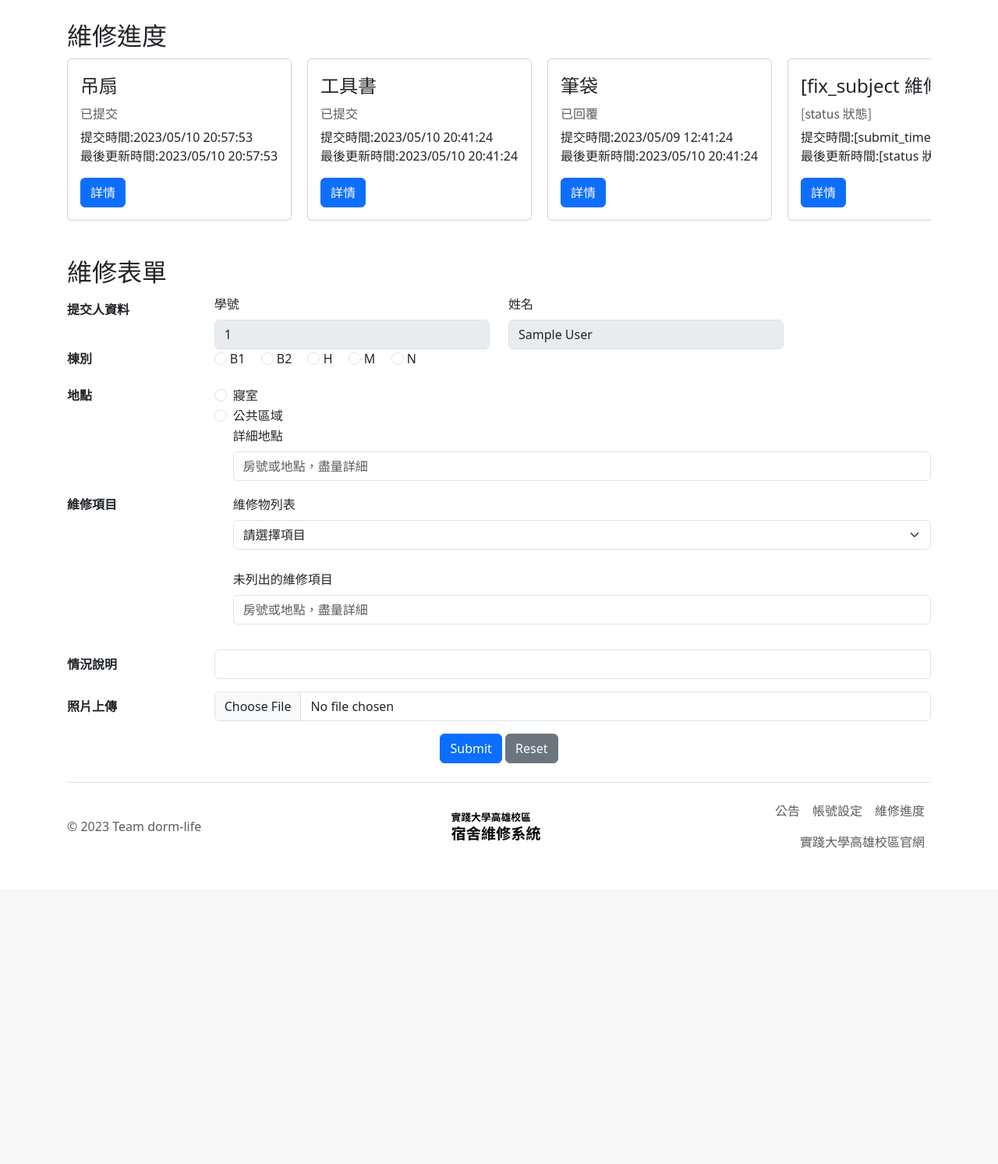
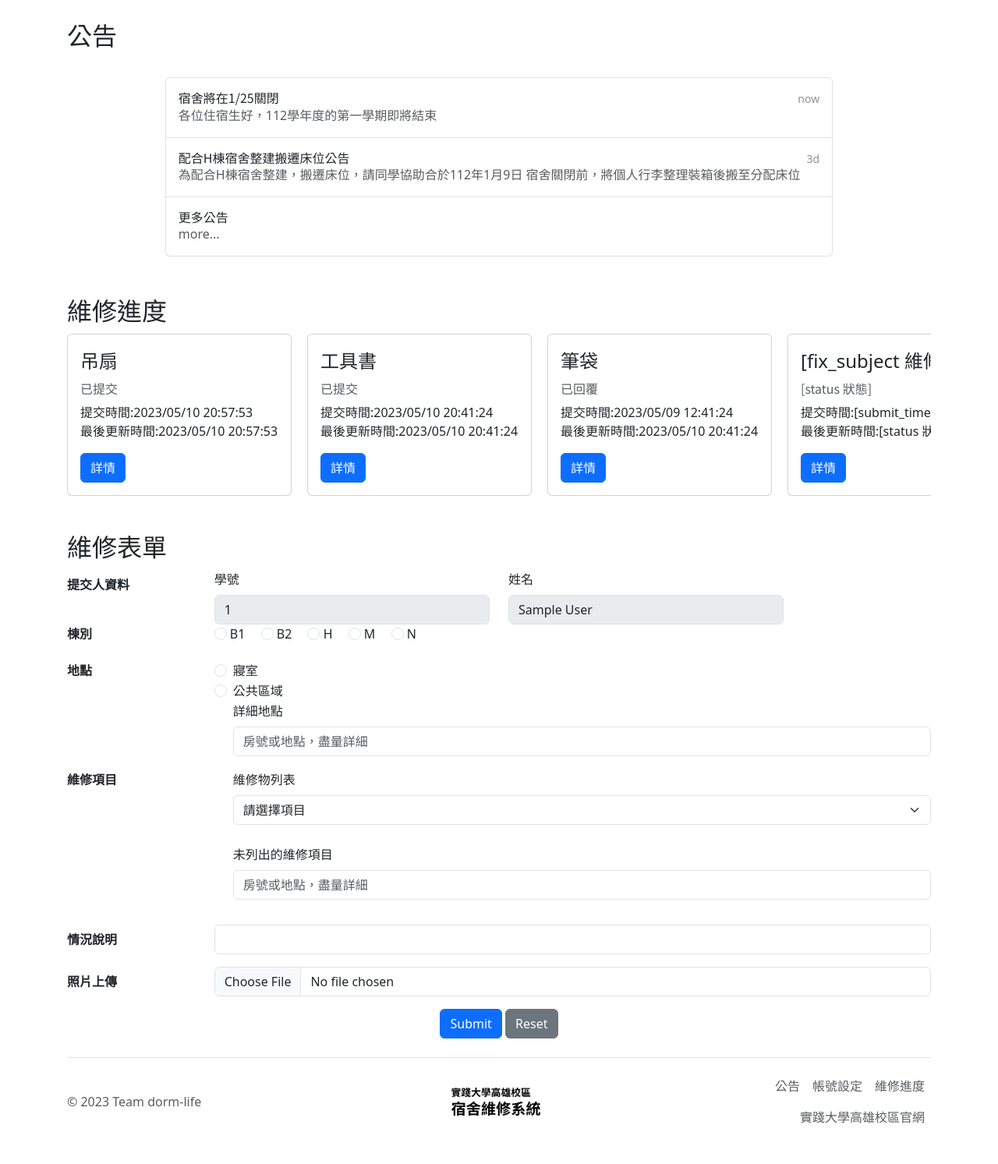
Before and after one commit to Ben-css/web_flask, a Flask app: page /form in a window 1280 px wide. Shown: the part 62-1555 px from the top of the page at 78% size. Before the commit the page ends 1150 px from the top, so only its background shows below. Run offline with Flask 3, Linux system fonts and the light colour scheme; the visitor is signed in with stand-in values (Sample User, id 1); some libraries are stand-ins or nearby versions.

Commit message:
增加公告

```diff
--- a/templates/form.html
+++ b/templates/form.html
@@ -37,6 +37,41 @@
             </div>
         </nav>
     </header>
+    <section id="news">
+        <div class="container px-3">
+            <h2>公告</h2>
+            <div class="d-flex flex-column flex-md-row p-4 gap-4 align-items-center justify-content-center">
+                <div class="list-group">
+                    <a href="#" class="list-group-item list-group-item-action d-flex gap-3 py-3" aria-current="true">
+                        <div class="d-flex gap-2 w-100 justify-content-between">
+                            <div>
+                                <h6 class="mb-0">宿舍將在1/25關閉</h6>
+                                <p class="mb-0 opacity-75">各位住宿生好，112學年度的第一學期即將結束</p>
+                            </div>
+                            <small class="opacity-50 text-nowrap">now</small>
+                        </div>
+                    </a>
+                    <a href="#" class="list-group-item list-group-item-action d-flex gap-3 py-3" aria-current="true">
+                        <div class="d-flex gap-2 w-100 justify-content-between">
+                            <div>
+                                <h6 class="mb-0">配合H棟宿舍整建搬遷床位公告</h6>
+                                <p class="mb-0 opacity-75">為配合H棟宿舍整建，搬遷床位，請同學協助合於112年1月9日 宿舍關閉前，將個人行李整理裝箱後搬至分配床位</p>
+                            </div>
+                            <small class="opacity-50 text-nowrap">3d</small>
+                        </div>
+                    </a>
+                    <a href="#" class="list-group-item list-group-item-action d-flex gap-3 py-3" aria-current="true">
+                        <div class="d-flex gap-2 w-100 justify-content-between">
+                            <div>
+                                <h6 class="mb-0">更多公告</h6>
+                                <p class="mb-0 opacity-75">more...</p>
+                            </div>
+                        </div>
+                    </a>
+                </div>
+            </div>
+        </div>
+    </section>
     <section id="progress">
         <div class="container px-3">
             <h2>維修進度</h2>
```
